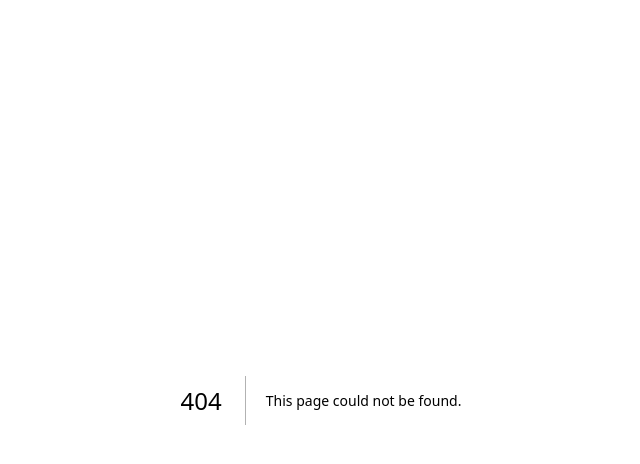
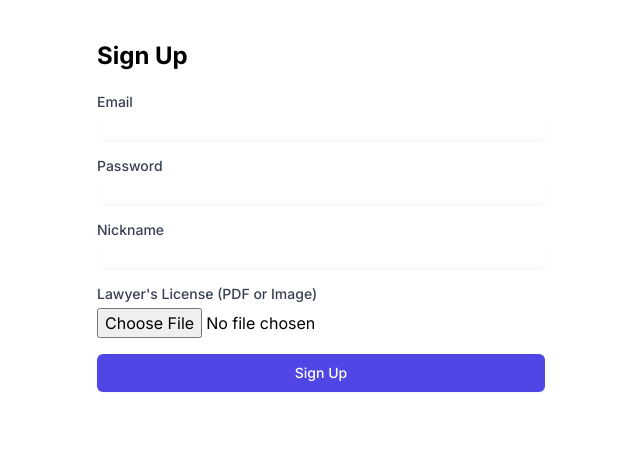
Before and after one commit to youjin-10/kim-community-law, a Next.js app: page /signup in a window 1280 px wide. Before the commit this address had no page. Shown: the top 464 px of the page, without its empty margins (319-959 px from the left). Built offline with nearby package versions, Linux system fonts and the light colour scheme; no server answers.

Commit message:
feat: signup

```diff
--- /dev/null
+++ b/app/signup/components/signup-form.tsx
@@ -0,0 +1,172 @@
+'use client'
+
+import React, { useState } from 'react';
+import { useRouter } from 'next/navigation';
+import { createClient } from '@/utils/supabase/client';
+
+const supabase = createClient();
+
+const SignUpForm: React.FC = () => {
+  const [email, setEmail] = useState('');
+  const [password, setPassword] = useState('');
+  const [nickname, setNickname] = useState('');
+  const [license, setLicense] = useState<File | null>(null);
+  const [error, setError] = useState<string | null>(null);
+  const [isSignUpComplete, setIsSignUpComplete] = useState(false);
+  const router = useRouter();
+
+  const handleSubmit = async (e: React.FormEvent) => {
+    e.preventDefault();
+    setError(null);
+
+    if (!email || !password || !nickname || !license) {
+      setError('All fields are required');
+      return;
+    }
+
+    try {
+      // 1. Sign up the user
+      const { data: authData, error: signUpError } = await supabase.auth.signUp({
+        email,
+        password,
+        options: {
+          data: {
+            nickname: nickname,
+          }
+        }
+      });
+
+      if (signUpError) throw signUpError;
+
+      if (authData.user) {
+        // 2. Insert into users table
+        const { data: userData, error: usersError } = await supabase
+          .from('users')
+          .insert({
+            auth_id: authData.user.id,
+            username: nickname, // Use nickname as username
+            email,
+          })
+          .select()
+          .single();
+
+        if (usersError) throw usersError;
+
+        if (!userData) throw new Error('Failed to create user');
+
+        // 3. Upload the license file
+        const fileExt = license.name.split('.').pop();
+        const fileName = `${authData.user.id}-license.${fileExt}`;
+        const { error: uploadError, data: fileData } = await supabase.storage
+          .from('lawyer-licenses')
+          .upload(fileName, license, {
+            cacheControl: '3600',
+            upsert: false
+          });
+
+        if (uploadError) throw uploadError;
+
+        // 4. Insert into lawyer_profiles table
+        const { error: profileError } = await supabase
+          .from('lawyer_profiles')
+          .insert({
+            user_id: userData.id,
+            nickname,
+            license_file: fileData?.path,
+            status: 'pending'
+          });
+
+        if (profileError) throw profileError;
+
+        setIsSignUpComplete(true);
+      }
+    } catch (error) {
+      console.error('Sign up error:', error);
+      setError((error as Error).message);
+    }
+  };
+
+  if (isSignUpComplete) {
+    return (
+      <div className="text-center">
+        <h2 className="text-2xl font-bold mb-4">Sign Up Successful!</h2>
+        <p className="mb-4">Thank you for signing up. We've sent a confirmation email to <strong>{email}</strong>.</p>
+        <p className="mb-4">Please check your email and click on the confirmation link to activate your account.</p>
+        <p className="mb-4">If you don't see the email in your inbox, please check your spam folder.</p>
+        <p className="mb-4">Once you've confirmed your email, you can proceed to log in.</p>
+        <button
+          onClick={() => router.push('/login')}
+          className="w-full py-2 px-4 border border-transparent rounded-md shadow-sm text-sm font-medium text-white bg-indigo-600 hover:bg-indigo-700 focus:outline-none focus:ring-2 focus:ring-offset-2 focus:ring-indigo-500"
+        >
+          Go to Login Page
+        </button>
+      </div>
+    );
+  }
+
+  return (
+    <form onSubmit={handleSubmit} className="space-y-4">
+      <div>
+        <label htmlFor="email" className="block text-sm font-medium text-gray-700">
+          Email
+        </label>
+        <input
+          type="email"
+          id="email"
+          value={email}
+          onChange={(e) => setEmail(e.target.value)}
+          className="mt-1 block w-full rounded-md border-gray-300 shadow-sm focus:border-indigo-300 focus:ring focus:ring-indigo-200 focus:ring-opacity-50"
+          required
+        />
+      </div>
+      <div>
+        <label htmlFor="password" className="block text-sm font-medium text-gray-700">
+          Password
+        </label>
+        <input
+          type="password"
+          id="password"
+          value={password}
+          onChange={(e) => setPassword(e.target.value)}
+          className="mt-1 block w-full rounded-md border-gray-300 shadow-sm focus:border-indigo-300 focus:ring focus:ring-indigo-200 focus:ring-opacity-50"
+          required
+        />
+      </div>
+      <div>
+        <label htmlFor="nickname" className="block text-sm font-medium text-gray-700">
+          Nickname
+        </label>
+        <input
+          type="text"
+          id="nickname"
+          value={nickname}
+          onChange={(e) => setNickname(e.target.value)}
+          className="mt-1 block w-full rounded-md border-gray-300 shadow-sm focus:border-indigo-300 focus:ring focus:ring-indigo-200 focus:ring-opacity-50"
+          required
+        />
+      </div>
+      <div>
+        <label htmlFor="license" className="block text-sm font-medium text-gray-700">
+          Lawyer's License (PDF or Image)
+        </label>
+        <input
+          type="file"
+          id="license"
+          accept=".pdf,image/*"
+          onChange={(e) => setLicense(e.target.files?.[0] || null)}
+          className="mt-1 block w-full"
+          required
+        />
+      </div>
+      {error && <p className="text-red-500">{error}</p>}
+      <button
+        type="submit"
+        className="w-full py-2 px-4 border border-transparent rounded-md shadow-sm text-sm font-medium text-white bg-indigo-600 hover:bg-indigo-700 focus:outline-none focus:ring-2 focus:ring-offset-2 focus:ring-indigo-500"
+      >
+        Sign Up
+      </button>
+    </form>
+  );
+};
+
+export default SignUpForm;
--- /dev/null
+++ b/app/signup/page.tsx
@@ -0,0 +1,12 @@
+// app/signup/components/signup-form.tsx
+
+import SignUpForm from "./components/signup-form";
+
+export default function SignUpPage() {
+  return (
+    <div className="max-w-md mx-auto mt-10">
+      <h1 className="text-2xl font-bold mb-5">Sign Up</h1>
+      <SignUpForm />
+    </div>
+  );
+}
```
